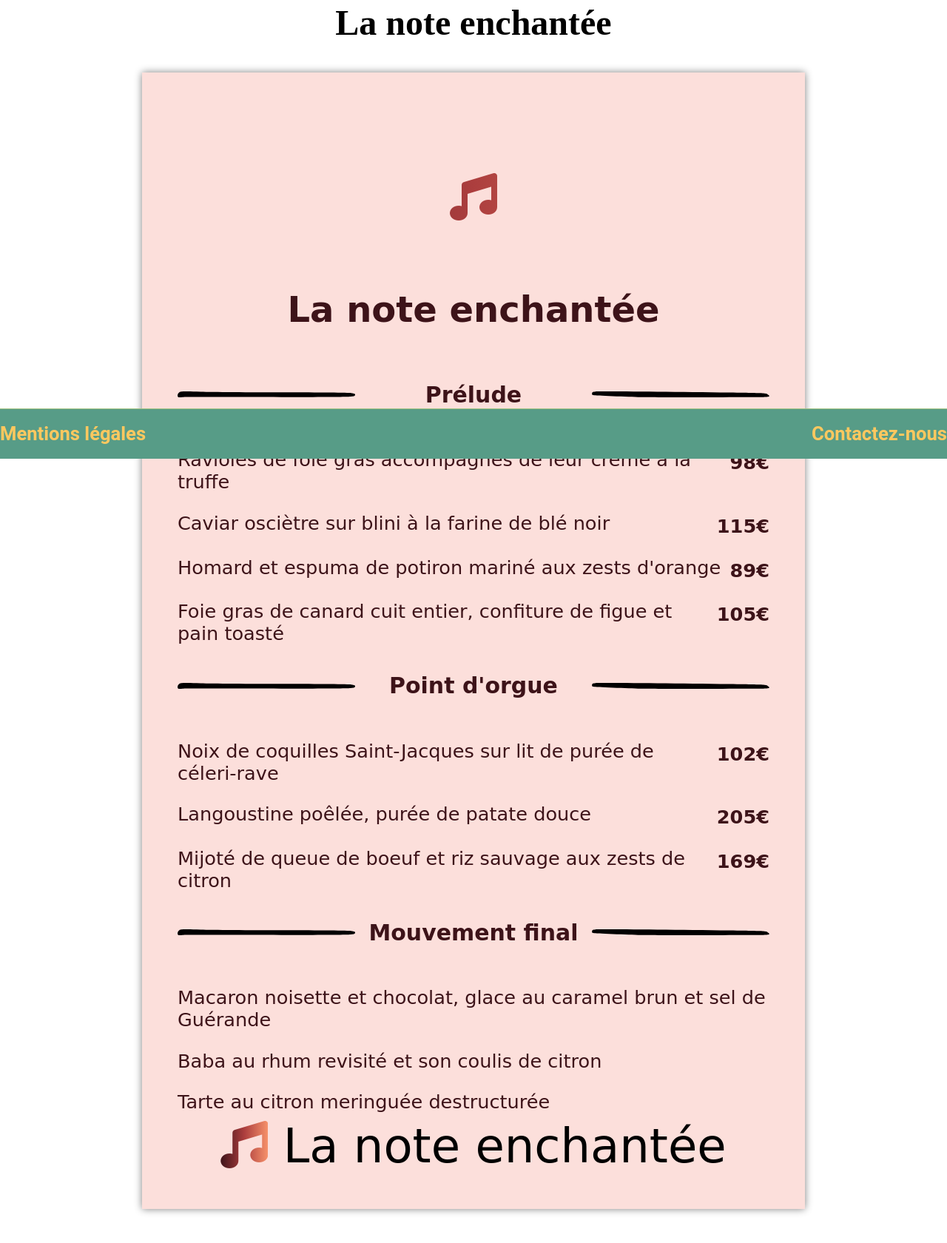
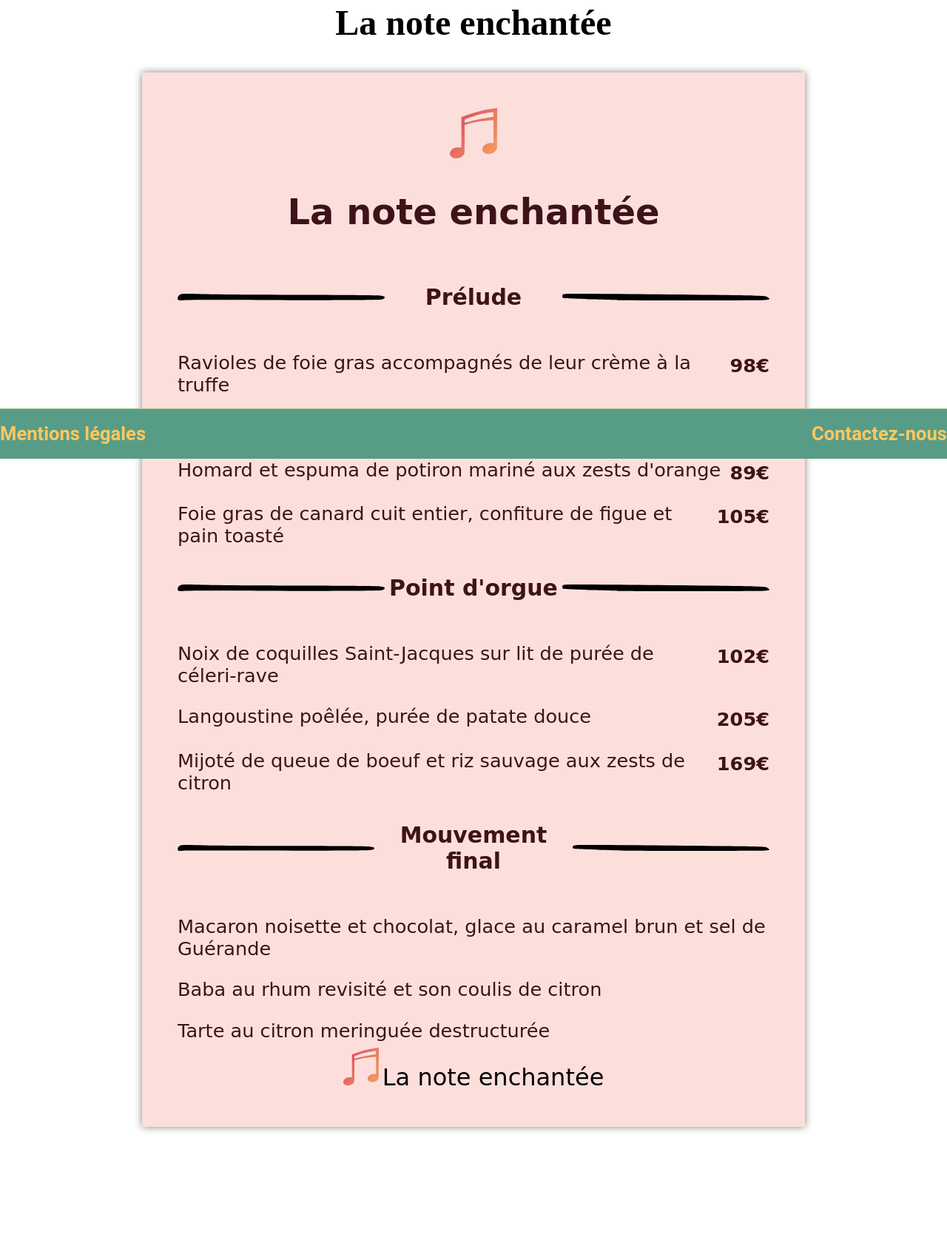
Before and after one commit to quarkend/ohmyfood-p3, a website: page pages/note-enchantee.html in a window 1280 px wide. Shown: the part 180-1860 px from the top of the page at 74% size. After the commit the page ends 1831 px from the top, so only its background shows below. Drawn offline with Linux system fonts and the light colour scheme; a web font is replaced by a local one.

Commit message:
changement d icon music +  la boucle color-categories

```diff
--- a/pages/note-enchantee.html
+++ b/pages/note-enchantee.html
@@ -26,8 +26,8 @@
         <h2>La note enchantée</h2>
         <div class="menu  all-menus--note">
             <div class="top-title ">
-                <h4 class="music-icon category01  "><i class="fas fa-music"></i></h4>
-
+                <!-- <h4 class="music-icon category01  "><i class="fas fa-music"></i></h4> -->
+                <img src="../img/music-note.svg" alt="note de musique, décoration">
                 <h2>La note enchantée</h2>
             </div>
             <div class="menu__step menu__detail--note">
@@ -76,8 +76,8 @@
     </section>
         </div>
         <div class="last-title">
-            <i class="fas fa-music category01 "></i></span>
-            <span class="last-title__title">La note enchantée</span>
+            <img src="../img/music-note.svg" alt="note de musique, décoration">
+            <span>La note enchantée</span>
 
         </div>
         </div>
--- a/sass/Components/_menu.scss
+++ b/sass/Components/_menu.scss
@@ -7,6 +7,7 @@
     font-size: 3em;
     @include respond-to("mini") {
       font-size: 1.3rem;
+      margin-top: 0em;
     }
   }
 }
@@ -94,7 +95,7 @@
       margin-bottom: auto;
     }
     img {
-      width: 30%;
+      width: 35%;
       overflow: hidden;
       margin: 1 0em;
     }
@@ -116,6 +117,11 @@
     }
   }
 }
+
+
+
+
+
 // La note enchantee
 .all-menus--note {
   background: #fcdfdb;
@@ -126,11 +132,26 @@
 
 }
 
-.last-title, .music-icon {
-  font-size: 4rem;
+
+
+.menu--enchantee img{
+  width: 4em;
 }
 
 
+
+.top-title img {
+  width: 4em;
+}
+.last-title  {
+
+  img  {
+  width: 3em;
+  }
+ span {
+  font-size: 2em;
+}
+}
 //Menu chic
 .all-menus--chic
 {
@@ -160,7 +181,7 @@
 @each $category in $color-categories {
   $i: index($color-categories, $category);
 
-  .category0#{$i}  {
+  .category0#{$i} {
         @if length($category) == 2{
              background: -webkit-linear-gradient(nth($category, 1), nth($category, 2));
              -webkit-background-clip: text;
--- a/sass/utils/_animations.scss
+++ b/sass/utils/_animations.scss
@@ -1,7 +1,7 @@
-.menu__cover:hover a {
+.menu__cover span:hover {
     transform: scale(1.2);
     transition: transform 0.6s ease-in-out;
-    opacity: 0.3;
+    opacity: 0.5;
   }
 
 
--- a/sass/utils/_variables.scss
+++ b/sass/utils/_variables.scss
@@ -40,8 +40,8 @@ $menu-colors: (
 $menu-variations: (
   enchantee: (
     background-color: #fcdfdb,
-    text-color-p: #3d1319,
-    text-color-h3: #3d1319,
+    // text-color-p: #3d1319,
+    // text-color-h3: #3d1319,
     font-family-p: (
       "Devonshire",
       cursive,
@@ -55,12 +55,12 @@ $menu-variations: (
     font-size-p: 40px,
     font-size-h2: 40px,
     font-size-h3: 40px,
-    //tu peux aussi imaginer entrer des couleurs pour faire les dégradés par exemple....
+    //
   ),
   chic: (
     background-color: #fff5fe,
-    text-color-p:( #0005de, #12dfff),
-    text-color-h3: #c67412,
+    // text-color-p: black,
+    // text-color-h3: #c67412,
     font-family-p: (
       "croissant one",
     ),
@@ -75,7 +75,7 @@ $menu-variations: (
   delice-papilles: (
     background-color: #edefef,
 
-    text-color-h3: #3d1319,
+    // text-color-h3: #3d1319,
     font-family-p: (
       "Dancing Script",
       cursive,
@@ -90,8 +90,8 @@ $menu-variations: (
   ),
   palette-gout: (
     background-color: #fdfffd,
-    text-color-p: #3d1319,
-    text-color-h3: #3d1319,
+    // text-color-p: #3d1319,
+    // text-color-h3: #3d1319,
     font-family-p: (
       "Dancing Script",
       cursive,
```
Also changed, not shown: index.html (+14 -8 lines), pages/delice-papilles.html (+1 -1 lines), pages/menu-chic.html (+1 -1 lines), pages/palette-gout.html (+1 -1 lines), css/style.css, img/music-note.svg (added), img/music_note.png (deleted), 1 other file.
